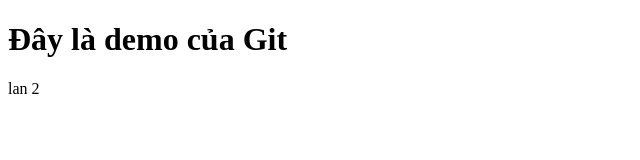
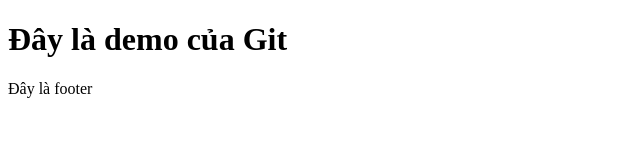
Before and after one commit to Kaavkap/BC88-git-demo, a plain HTML site: page index.html in a window 1280 px wide. Shown: the full height of the page, 0-640 px from the left. Drawn offline with Linux system fonts and the light colour scheme.

Commit message:
add footer branch

```diff
--- a/index.html
+++ b/index.html
@@ -7,6 +7,6 @@
 </head>
 <body>
     <H1>Đây là demo của Git</H1>
-    lan 2
+    <footer> Đây là footer</footer>
 </body>
 </html>
```
